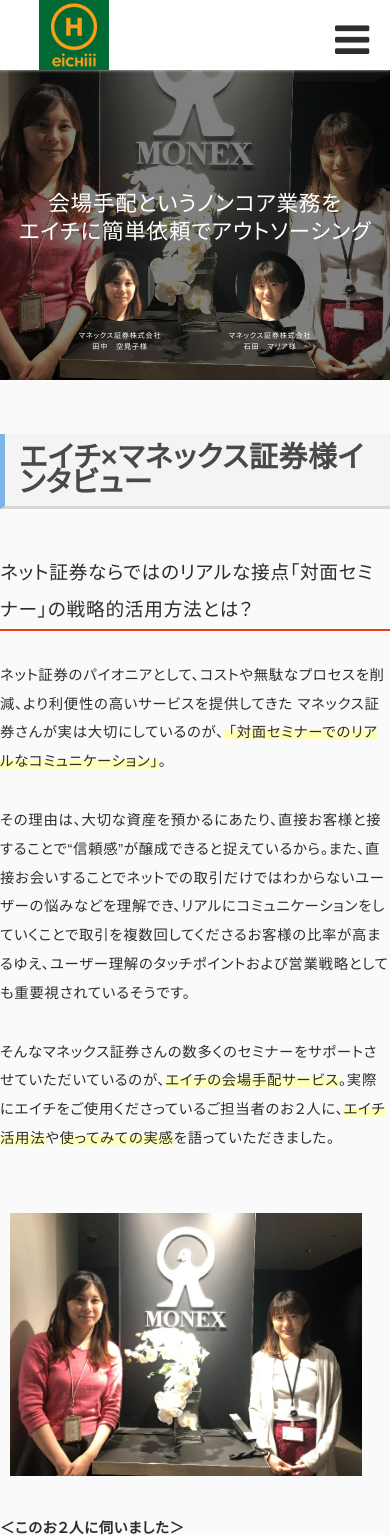
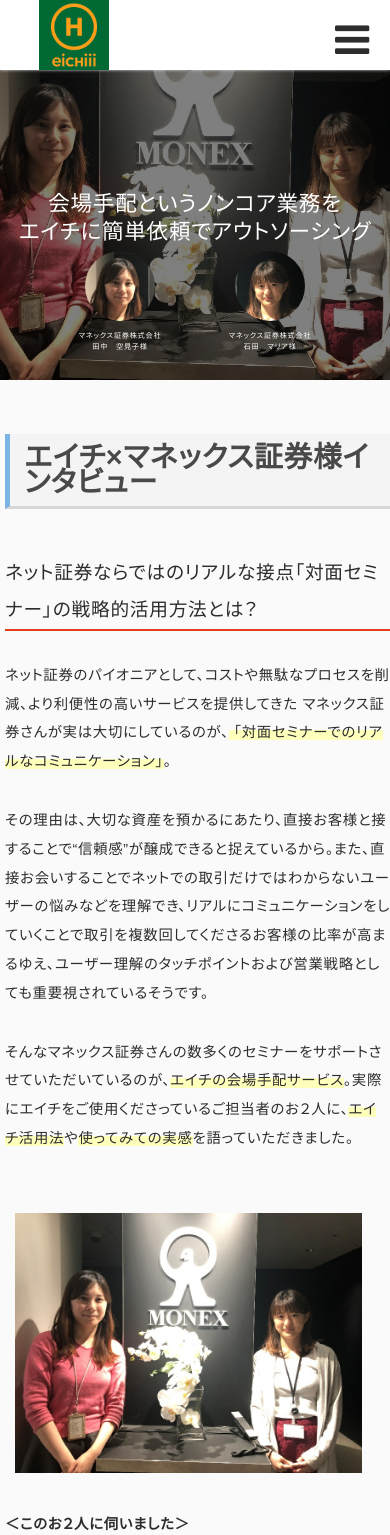
Before and after one commit to h-tomita-jp/html-collection, a PHP site: page /mock-up-201911-interview/index.html in a window 390 px wide. Shown: the top 1535 px of the page. Run offline with PHP 8.4, Linux system fonts and the light colour scheme; some libraries are stand-ins or nearby versions.

Commit message:
20191127-1640

```diff
--- a/mock-up-201911-interview/css/style.css
+++ b/mock-up-201911-interview/css/style.css
@@ -13,8 +13,6 @@ body {
   padding: 0;
   text-rendering: optimizeLegibility;
   font-feature-settings: 'palt' 1;
-  /*-webkit-font-smoothing: antialiased;*/
-  /*-moz-osx-font-smoothing: grayscale;*/
   background-color: #fafafa;
 }
 
@@ -120,28 +118,20 @@ nav ul li a {
   background-color: #f09618 !important;
   padding: 4px 10px !important;
   border: 1px solid #f09618;
-  /*-webkit-border-radius: 3px;*/
-  /*-moz-border-radius: 3px;*/
-  /*-ms-border-radius: 3px;*/
   border-radius: 3px;
 }
 
 .header-bnr.no-link {
   width: auto;
   height: 26px;
-  /*margin-top: 9px;*/
   margin-right: 5px;
   line-height: 1.3 !important;
   display: block;
-  /*vertical-align: middle;*/
   font-size: 10px;
   font-weight: 600;
   color: #fff !important;
   background-color: #999 !important;
   padding: 4px 10px !important;
-  /*-webkit-border-radius: 3px;*/
-  /*-moz-border-radius: 3px;*/
-  /*-ms-border-radius: 3px;*/
   border-radius: 3px;
   border: 1px solid #999;
 }
@@ -153,14 +143,10 @@ nav ul li a {
   height: 26px;
   line-height: 1.7 !important;
   display: block;
-  /*vertical-align: middle;*/
   font-size: 10px;
   color: #666 !important;
   background-color: #fff !important;
   padding: 0 !important;
-  /*-webkit-border-radius: 3px;*/
-  /*-moz-border-radius: 3px;*/
-  /*-ms-border-radius: 3px;*/
   border-radius: 3px;
 }
 
@@ -176,9 +162,6 @@ nav ul li a {
   background-color: #e81455;
   color: #fff;
   font-weight: 600;
-  /*-webkit-border-radius: 2px;*/
-  /*-moz-border-radius: 2px;*/
-  /*-ms-border-radius: 2px;*/
   border-radius: 2px;
   position: absolute;
   top: 0;
@@ -273,13 +256,10 @@ nav ul li a {
 }
 
 #nav-toggle:hover {
-  /*display: block;*/
   cursor: pointer;
 }
 
 #global-nav.open {
-  /*-moz-transform: translateY(526px);*/
-  /*-webkit-transform: translateY(526px);*/
   transform: translateY(526px);
 }
 
@@ -433,7 +413,7 @@ header.mainvisual .case_c img {
 
 @media (max-width: 768px) {
   #comment {
-    padding: 30px 0px 40px 0px;
+    padding: 20px 0px 40px 0px;
   }
 }
 
@@ -458,6 +438,11 @@ header.mainvisual .case_c img {
 
 @media (max-width: 768px) {
 
+  #voice,
+  #comment {
+    margin-left: 5px;
+  }
+
   #humberger {
     position: absolute;
     top: 5px;
@@ -473,6 +458,10 @@ header.mainvisual .case_c img {
     opacity: 0;
   }
 
+  .header-bnr.tell-num .free {
+    display: none;
+  }
+
   #global-nav {
     width: 50%;
     margin: 0 0 0 50%;
--- a/mock-up-201911-interview/index.html
+++ b/mock-up-201911-interview/index.html
@@ -37,7 +37,6 @@
           <li class="header-bnr tell-num"><span class="num"><i aria-hidden="true" class="fa fa-phone"></i>050-5358-1067</span><span class="free">無料</span><br />平日 10:00〜19:00 お気軽にご連絡</li>
           <li class="dropdown">
             <div id="humberger">
-              <!--<a id="nav-toggle" class="sidebar-toggle" data-toggle="offcanvas" href="#" role="button"><span class="sr-only">Toggle navigation</span></a>-->
               <div id="nav-toggle" class="sidebar-toggle"><span class="sr-only">Toggle navigation</span></div>
             </div>
           </li>
@@ -210,7 +209,6 @@
     })(jQuery);
   </script>
 
-
 </body>
 
 </html>
```
